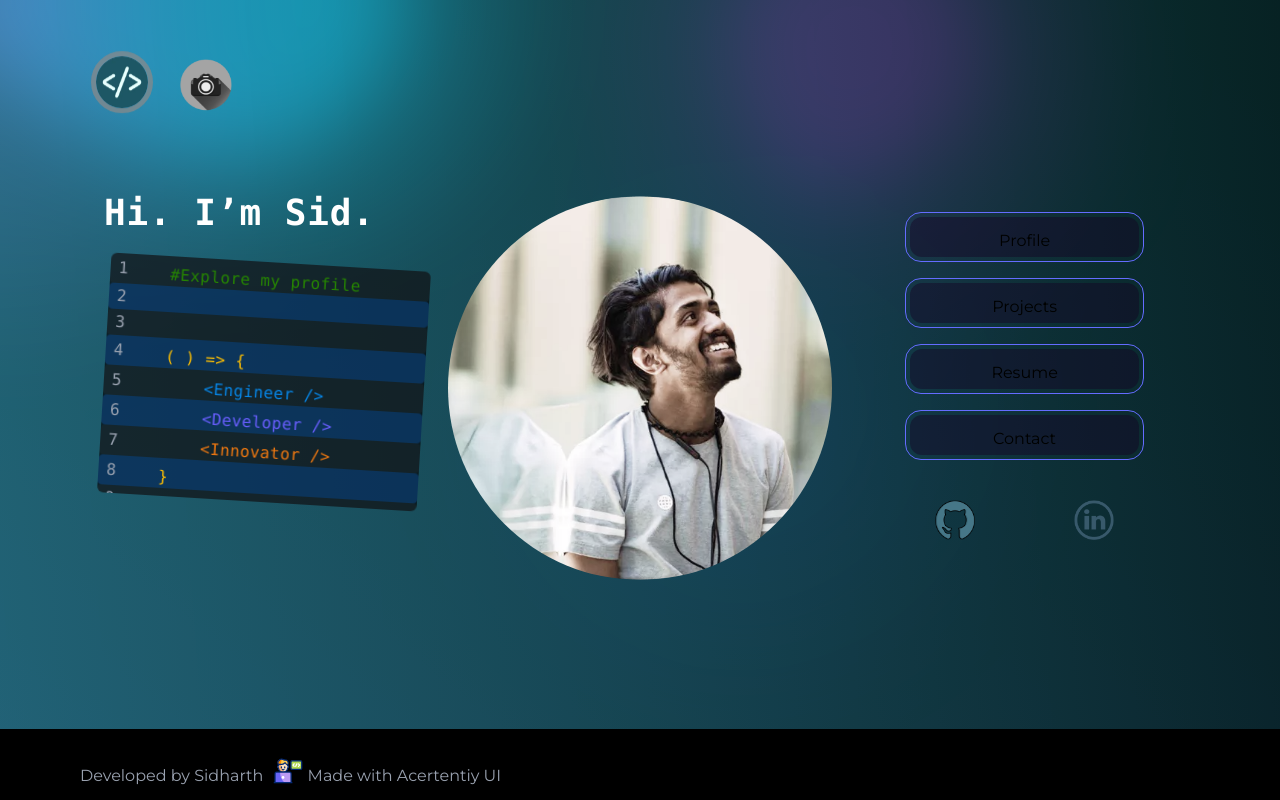
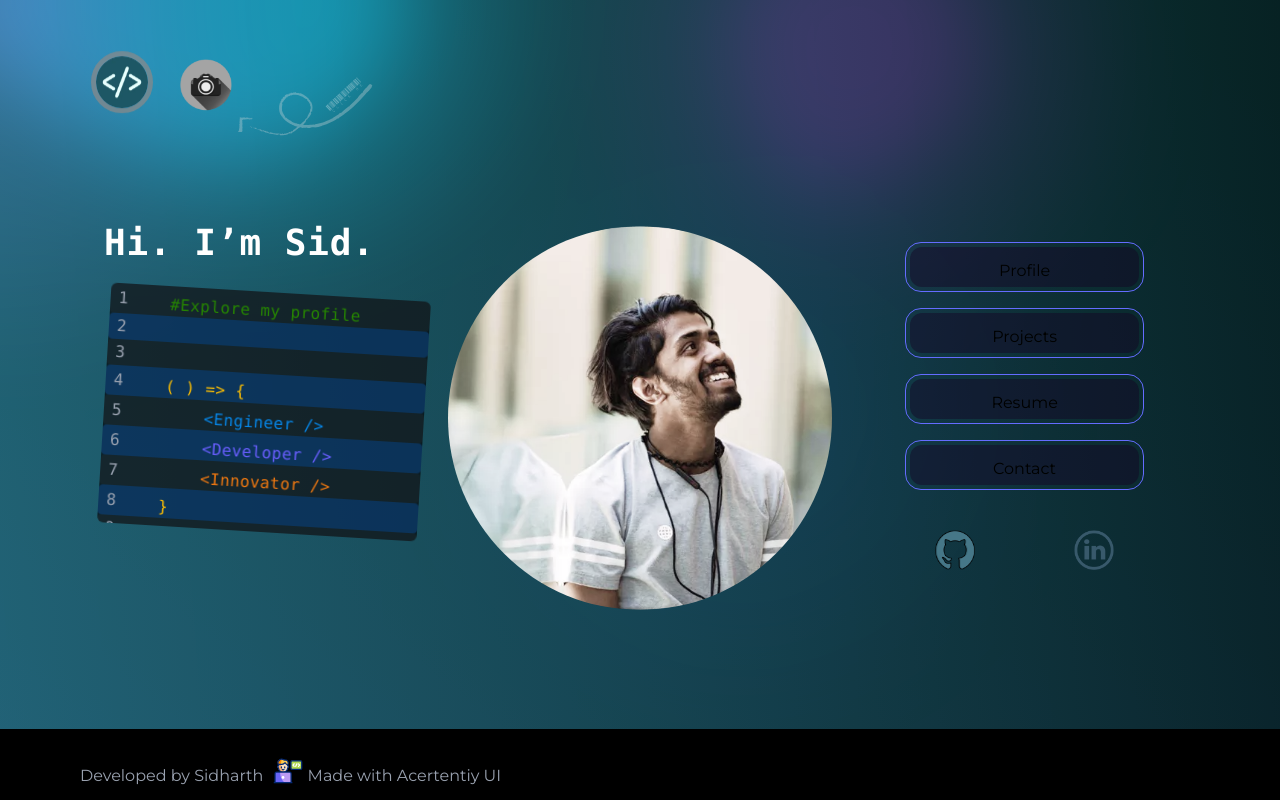
Before and after one commit to Sidharth-Sivaprasad/sidharth-sivaprasad.github.io, a React (Vite) app: page / in a window 1280 px wide. Shown: the top 800 px of the page. Built offline with nearby package versions, Linux system fonts and the light colour scheme.

Commit message:
ui change

```diff
--- a/src/components/Homepage.tsx
+++ b/src/components/Homepage.tsx
@@ -1,4 +1,4 @@
-import React, { useState } from "react";
+import React, { useEffect, useState } from "react";
 import "./homepage.css";
 import Coder from "./coder.tsx";
 import Photographer from "./photographer.tsx";
@@ -44,7 +44,14 @@ const Homepage: React.FC = () => {
 		"./photo_webp/32.webp",
 	];
 	const [profile, setProfile] = useState<"coder" | "photo">("coder");
+	const [photoClicked, setPhotoClicked] = useState(() => {
+		const saved = localStorage.getItem("photoClicked");
+		return saved === "true"; // convert string to boolean
+	});
 
+	useEffect(() => {
+		localStorage.setItem("photoClicked", photoClicked.toString());
+	}, [photoClicked]);
 	// Background based on selected profile
 	const backgroundImage = profile === "coder" ? "./coder3.svg" : "./photo.svg";
 
@@ -81,8 +88,17 @@ const Homepage: React.FC = () => {
 						className={`icon transition-transform duration-300 hover:scale-110 ${
 							profile === "photo" ? "active-icon" : "inactive-icon"
 						}`}
-						onClick={() => setProfile("photo")}
+						onClick={() => {setProfile("photo");
+							setPhotoClicked(true);
+						}}
 					/>
+					 {!photoClicked && (
+        <img
+          src="./swoosh.svg"
+          alt="pic"
+          className="relative w-40 opacity-50 right-10"
+        />
+      )}
 				</div>
 
 				{/* Row for text with separate components */}
```
Also changed, not shown: public/swoosh.svg (added).
